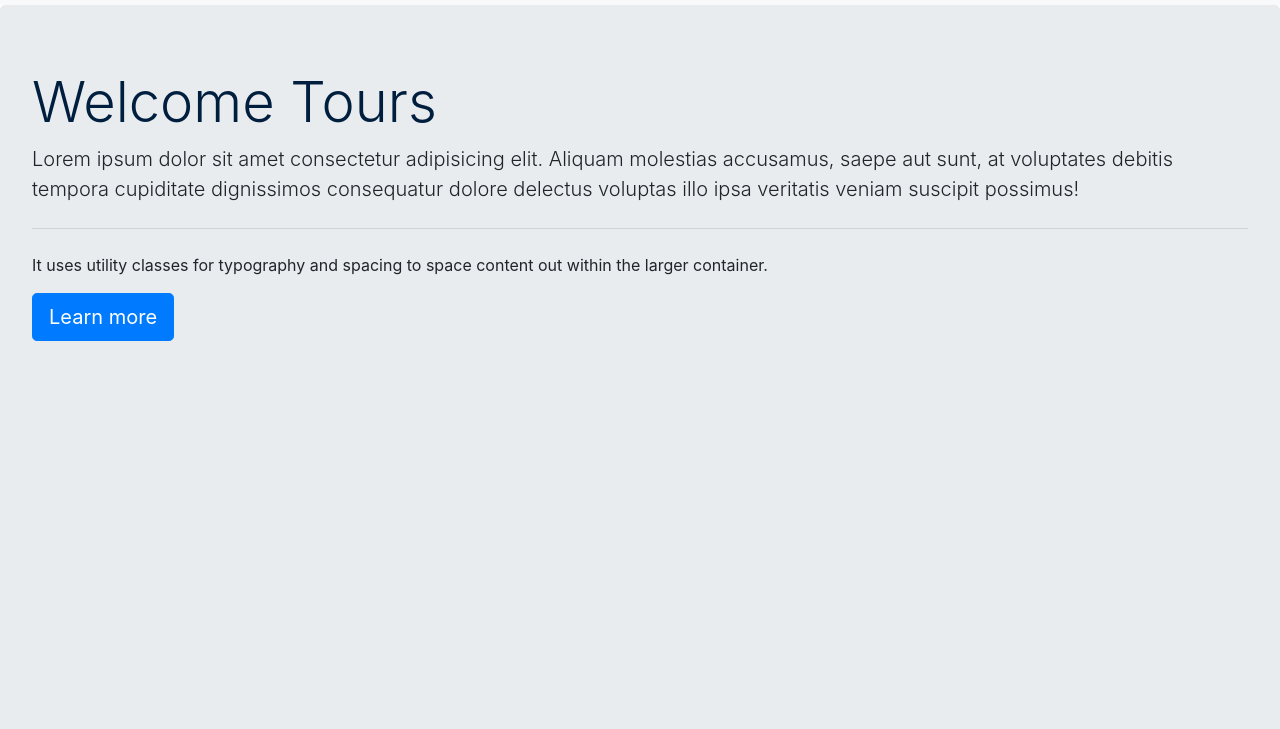
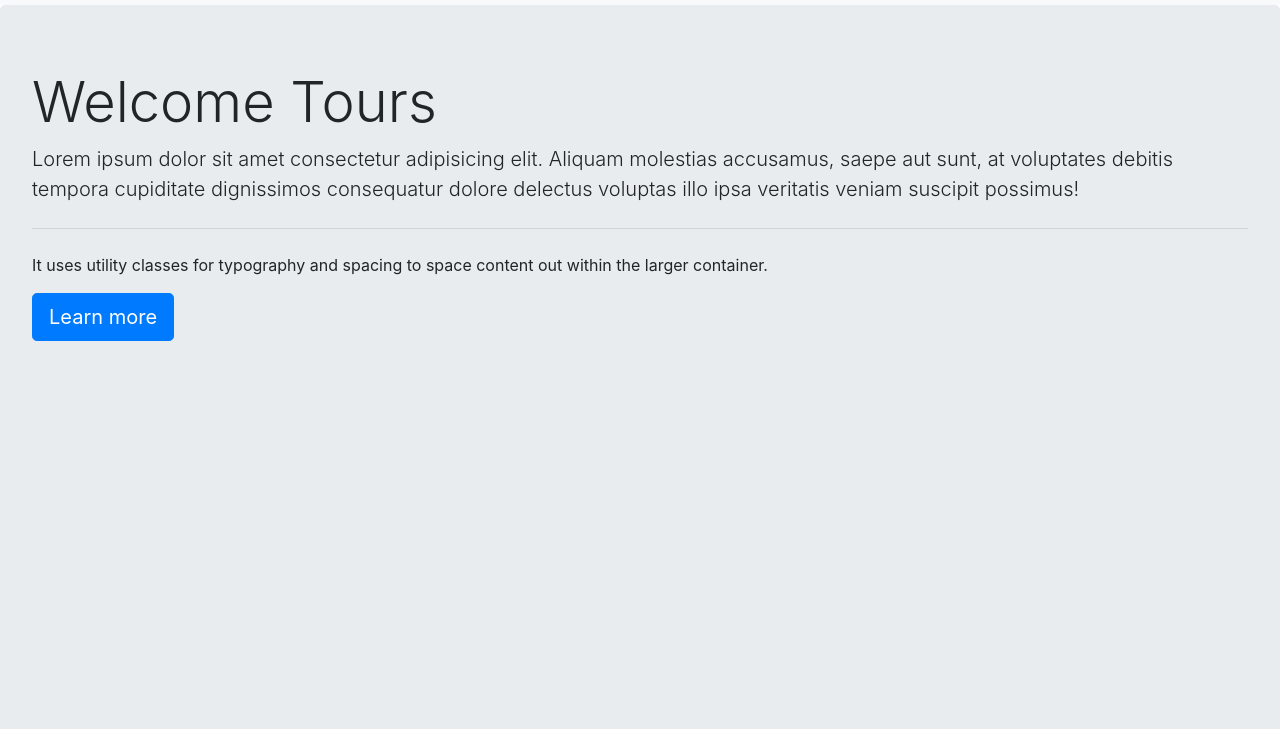
Before and after one commit to lakkakula-saidev/StriveWork, a plain HTML site: page M2-D3/NewD3.html in a window 1280 px wide. Shown: the part 71-800 px from the top of the page. Drawn offline with nearby package versions, Linux system fonts and the light colour scheme.

Commit message:
Update Tour Wesite

```diff
--- a/M2-D3/NewD3.html
+++ b/M2-D3/NewD3.html
@@ -17,7 +17,7 @@
         }
 
         h1{
-            color: #001f3f;
+
         }
     </style>
 </head>
```
